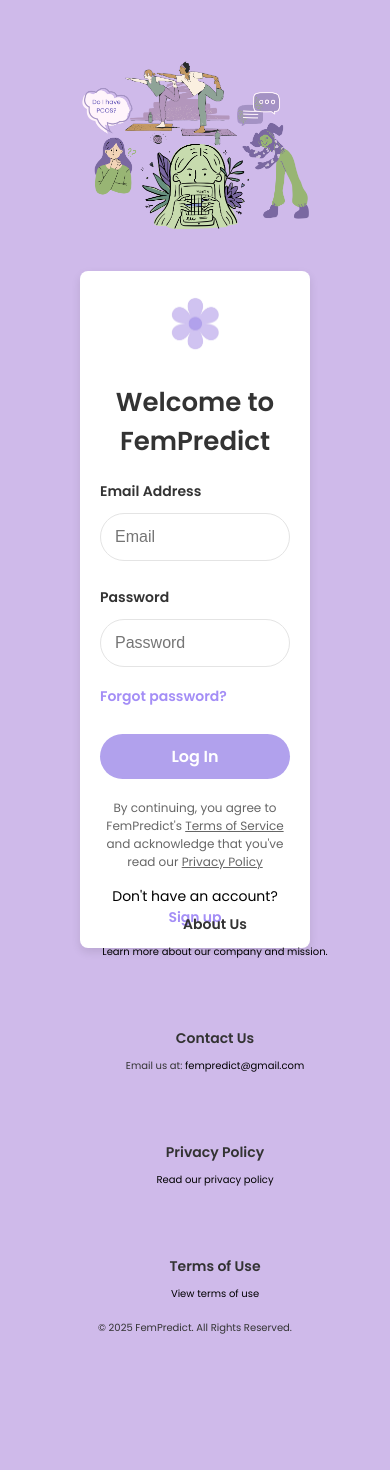
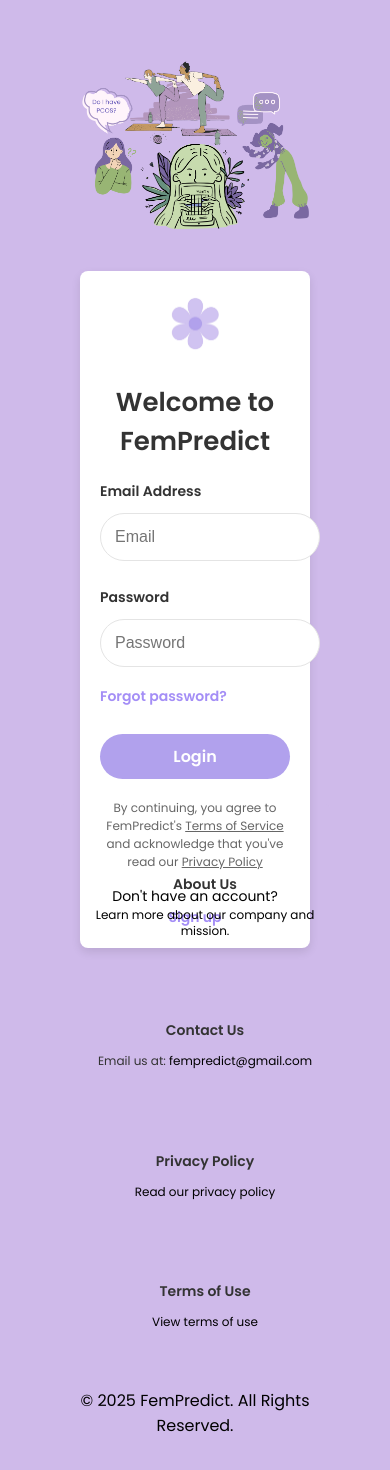
Before and after one commit to MithilaCoomaraswamy/DSGP, a React (Vite) app in the folder frontend/: page / in a window 390 px wide. Shown: the top 1470 px of the page. Before the commit the page ends 1366 px from the top, so only its background shows below. Built offline with nearby package versions, Linux system fonts and the light colour scheme.

Commit message:
CSS edits

```diff
--- a/frontend/src/LoginForm.css
+++ b/frontend/src/LoginForm.css
@@ -126,6 +126,7 @@ html, body {
   border-radius: 24px;
   cursor: pointer;
   transition: background-color 0.3s ease;
+  font-family: 'Poppins', sans-serif;
 }
 
 .login-button:hover {
--- a/frontend/src/index.css
+++ b/frontend/src/index.css
@@ -1,4 +1,26 @@
+/* Importing Poppins font */
 @import url('https://fonts.googleapis.com/css2?family=Poppins:wght@400;600&display=swap');
+
+/* General Body Styles */
+body {
+  background-color: #cfbaea;
+  color: black;
+  padding: 60px;
+  height: 100vh;
+  font-family: 'Poppins', sans-serif;
+  text-align: center;
+  border-radius: 50px;
+}
+
+/* Navigation Styles */
+nav {
+  background-color: #cfbaea;
+  overflow: hidden;
+  border-radius: 5px;
+  width: 100%;
+  margin: 0 auto;
+  padding: 10px 0;
+}
 
 nav a {
   display: flex;
@@ -11,209 +33,121 @@ nav a {
   transition: all 0.3s ease;
 }
 
-nav a:hover{
+nav a:hover,
+nav a.active {
   font-weight: bold;
 }
 
-nav a.active{
-  font-weight: bold;
-}
-
-/* Footer styles */
-footer.footer {
-  width: 100%; /* Ensures footer spans the full width */
-  background-color: #b1a1ed00; /* Or any color you want */
+/* General Footer Styles */
+.footer {
+  width: 100%;
+  background-color: #cfbaea;
+  color: black;
+  padding: 20px 0;
+  display: flex;
+  flex-direction: column;
+  justify-content: space-between;
+  align-items: center;
   border-radius: 5px;
-  padding: 20px 0; /* Adjust padding as needed */
-  text-align: center; /* Center the content inside footer */
-  position: relative; /* Change from absolute to relative */
-  margin-top: 50px; /* Space the footer away from the main section */
 }
 
 .footer-container {
   display: flex;
-  justify-content: center;
-  margin: 0 auto; /* Center the footer container */
-  padding: 0 20px; /* Optional: Add padding to the sides */
-  width: 100%; /* Ensure the footer container takes the full width */
-}
-
-/* Footer Styling */
-.footer {
-  background-color: #fff; /* White background */
-  color: #000; /* Black text */
-  padding: 0; /* Reduced padding to decrease footer height */
-  margin-top: 0px;
-  font-family: 'Poppins', sans-serif;
-  width: 100%; /* Ensure full width */
-  box-sizing: border-box; /* Ensure padding doesn't affect width */
-}
-
-/* Main container for footer content */
-.footer-container {
-  max-width: 1200px; /* Same width as other content */
-  margin: 0 auto;
-  display: flex;
   justify-content: space-between;
-  flex-wrap: wrap;
-  gap: 20px; /* Increased gap between footer items */
-  align-items: center; /* Vertically align items in the center */
-}
-
-/* Footer sections (links) layout */
-.footer-links {
-  display: flex;
-  gap: 20px; /* Spacing between the links */
-  justify-content: flex-start;
+  width: 100%;
+  max-width: 1200px;
+  padding: 0 20px;
   flex-wrap: wrap;
 }
 
-.footer-links div {
-  display: flex;
-  flex-direction: column;
-  align-items: flex-start;
-}
-
-.footer-container h3 {
-  font-size: 14px; /* Font size for headings */
-  margin-bottom: 4px; /* Reduced margin */
-  color: #333; /* Dark color for headings */
-}
-
-.footer-container p {
-  font-size: 10px; /* Reduced font size */
-  color: #333; /* Darker text for readability */
-  line-height: 1.3; /* Reduced line height for compactness */
+.footer-container > div {
+  flex: 1;
+  padding: 10px;
+  min-width: 200px;
 }
 
 .footer-link {
-  color: #000; /* Black links */
+  color: #000;
   text-decoration: none;
-  font-weight: 400; /* Regular weight */
+  font-weight: 400;
   transition: color 0.3s ease, transform 0.2s ease;
 }
 
 .footer-link:hover {
-  color: #a88afc; /* Highlight links with a warm color on hover */
+  color: #a88afc;
   text-decoration: underline;
-  transform: translateX(5px); /* Subtle slide effect */
+  transform: translateX(5px);
 }
 
-/* Footer bottom section */
 .footer-bottom {
+  width: 100%;
   text-align: center;
-  margin-top: 10px; /* Reduced margin */
-  font-size: 10px; /* Reduced font size */
-  color: #333; /* Darker text for footer bottom */
+  padding: 10px 0;
 }
 
-
-.footer-links li {
-  margin: 0 15px;
+/* Footer Mobile Styles */
+@media screen and (max-width: 768px) {
+  .footer-container {
+    flex-direction: column;
     align-items: center;
   }
 
-.footer-links a {
-  text-decoration: none;
-  color: #333; /* Or any color you want for links */
-  font-size: small;
+  .footer-container > div {
+    width: 100%;
+    margin-bottom: 10px;
+  }
 }
 
-.footer-links a:hover {
-  text-decoration: underline;
-}
-.footer-copyright p {
-  margin-top: 10px;
-  color: #777;
-  align-items: center;
-  font-size: 32px;
+.footer-container h3 {
+  font-size: 14px;
+  margin-bottom: 4px;
+  color: #333;
 }
 
-ul {
-  display: flex;
-  list-style-type: none;
-  justify-content: space-between; /* Space out logo and links */
-  margin: 0;
-  padding: 0;
-  align-items: center; /* Vertically center items */
+.footer-container p {
+  font-size: 12px;
+  color: #333;
+  line-height: 1.3;
 }
 
-h1{
-  font-family:'Poppins', sans-serif;
-}
-
-li {
-  display: flex;
-  list-style-type: none;
-  float: right;
-  text-align: center;
-  justify-content: right;
-  padding: 0;
-  font-size: 17px;
-
-}
-
-body {
-  background-color: #cfbaea;
-  color: black;
-  padding: 60px;
-  height: 100vh;
-  font-family: 'Poppins', sans-serif;
-  text-align: center;
-  border-radius: 50px;
-}
-
-nav {
-  background-color: white;
-  overflow: hidden;
-  border-radius: 5px;
-  width: 100%;
-  margin: 0 auto;
-  padding-top: 10px;
-  padding-bottom: 10px;
-
-}
-
-/* General Section Styling */
+/* Section Styling */
 .section-container {
   display: flex;
-  justify-content: space-between; /* Space between sections */
-  gap: 20px;  /* Add space between the sections */
-  margin-bottom: 40px;
-  margin-top: 40px;
+  justify-content: space-between;
+  gap: 20px;
+  margin: 40px 0;
 }
 
 .heading {
   display: flex;
-  align-items: center; /* Vertically center the logo */
+  align-items: center;
 }
 
 .heading img.logo {
-  width: 200px; /* Increase width to make the logo bigger */
-  height: auto; /* Maintain aspect ratio */
-  max-height: 60px; /* Increase max height to allow a larger logo */
+  width: 200px;
+  height: auto;
+  max-height: 60px;
 }
 
 .social-icon {
-  font-size: 40px; /* Set the size to 40px */
-  color: black;    /* Set the color to black */
+  font-size: 40px;
+  color: black;
 }
 
-/* Modal overlay */
+/* Modal Overlay */
 .modal-overlay {
   position: fixed;
   top: 0;
   left: 0;
   width: 100%;
   height: 100%;
-  background-color: rgba(0, 0, 0, 0.5); /* Dark background */
+  background-color: rgba(0, 0, 0, 0.5);
   display: flex;
   justify-content: center;
   align-items: center;
-  z-index: 1000; /* Ensure it's above other content */
+  z-index: 1000;
 }
 
-/* Modal content (the profile form) */
 .modal-content {
   background-color: white;
   padding: 20px;
@@ -230,7 +164,7 @@ nav {
   display: flex;
   justify-content: center;
   align-items: center;
-  background-color: rgba(0, 0, 0, 0.5); /* Dark background for the modal */
+  background-color: rgba(0, 0, 0, 0.5);
 }
 
 .auth-container {
@@ -240,10 +174,6 @@ nav {
   padding: 20px;
   border-radius: 8px;
   box-shadow: 0 4px 8px rgba(0, 0, 0, 0.1);
-}
-
-.right-side {
-  width: 100%;
 }
 
 .close-modal {
@@ -257,7 +187,7 @@ nav {
   cursor: pointer;
 }
 
-
+/* Form Styles */
 form .form-group {
   margin-bottom: 10px;
 }
@@ -265,19 +195,16 @@ form .form-group {
 form label {
   display: block;
   margin-bottom: 5px;
-  text-align: left;
 }
 
-form input {
+form input,
+form button {
   width: 100%;
   padding: 8px;
-  border: 1px solid #ccc;
   border-radius: 4px;
 }
 
 form button {
-  width: 100%;
-  padding: 10px;
   background-color: #b1a1ed;
   color: black;
   border: none;
@@ -285,17 +212,15 @@ form button {
   cursor: pointer;
 }
 
-
 button {
   background: none;
   border: none;
   color: #b1a1ed;
   cursor: pointer;
-  font-family: 'Poppins', sans-serif;
   font-size: 16px;
 }
 
-/* Style for Forgot Password link */
+/* Forgot Password */
 .forgot-password {
   margin-top: 5px;
   text-align: right;
@@ -306,31 +231,15 @@ button {
   text-decoration: none;
 }
 
-.form-group {
-  margin-bottom: 15px;
-}
-
-label {
-  display: block;
-  margin-bottom: 5px;
-}
-
-input {
-  width: 100%;
-  padding: 8px;
-  box-sizing: border-box;
-  margin-top: 5px;
-}
-
+/* About Us Section */
 .about-us {
-  background-color:#cfbaea;
-  background-position: center;
+  background-color: #cfbaea;
   padding: 20px 40px 60px;
-  margin-top: 40px;
-  margin-bottom: 40px;
+  margin: 40px 0;
   border-radius: 5px;
 }
 
+/* Team Cards */
 .team-cards {
   display: flex;
   justify-content: center;
@@ -338,7 +247,8 @@ input {
   flex-wrap: wrap;
 }
 
-.card {
+.card,
+.value-item {
   width: 250px;
   padding: 20px;
   background-color: white;
@@ -348,19 +258,22 @@ input {
   text-align: center;
 }
 
-.card img {
+.card img,
+.value-item img {
   width: 100%;
   border-radius: 5px;
   height: 200px;
   object-fit: contain;
 }
 
-.card h4 {
+.card h4,
+.value-item h4 {
   margin-top: 15px;
   font-size: 1.5rem;
 }
 
-.card p {
+.card p,
+.value-item p {
   font-size: 1rem;
   color: #777;
 }
@@ -373,35 +286,9 @@ input {
   margin-top: 20px;
 }
 
-.value-item {
-  width: 250px;
-  padding: 20px;
-  background-color: white;
-  border: 2px solid black;
-  border-radius: 10px;
-  box-shadow: 0 4px 8px rgba(0, 0, 0, 0.1);
-  text-align: center;
-}
-
-.value-item h4 {
-  font-size: 1.5rem;
-  margin-bottom: 10px;
-}
-
-.value-item p {
-  font-size: 1.1rem;
-  color: black;
-}
-
 /* Meet the Team Section */
 h3 {
   font-size: 2rem;
   text-align: center;
   margin-top: 40px;
 }
-
-@media (max-width: 768px) {
-  .footer-container {
-    flex-direction: column; /* Stack footer content vertically on small screens */
-  }
-}
--- a/frontend/src/pages/Footer.jsx
+++ b/frontend/src/pages/Footer.jsx
@@ -6,19 +6,19 @@ const Footer = () => {
       <div className="footer-container">
         <div>
           <h3>About Us</h3>
-        <p><a href="/about" target='blank' className="footer-link">Learn more about our company and mission.</a></p>
+          <p><a href="/about" target="_blank" className="footer-link">Learn more about our company and mission.</a></p>
         </div>
         <div>
           <h3>Contact Us</h3>
-        <p>Email us at: <a href="mailto:fempredict@gmail.com" target='blank' className="footer-link">fempredict@gmail.com</a></p>
+          <p>Email us at: <a href="mailto:fempredict@gmail.com" target="_blank" className="footer-link">fempredict@gmail.com</a></p>
         </div>
         <div>
           <h3>Privacy Policy</h3>
-        <p><a href="/privacypolicy" target='blank' className="footer-link">Read our privacy policy</a></p>
+          <p><a href="/privacypolicy" target="_blank" className="footer-link">Read our privacy policy</a></p>
         </div>
         <div>
           <h3>Terms of Use</h3>
-        <p><a href="/termsofservice" target='blank' className="footer-link">View terms of use</a></p>
+          <p><a href="/termsofservice" target="_blank" className="footer-link">View terms of use</a></p>
         </div>
       </div>
       <div className="footer-bottom">
--- a/frontend/src/pages/LoginForm.jsx
+++ b/frontend/src/pages/LoginForm.jsx
@@ -355,7 +355,7 @@ const LoginForm = () => {
                   </div>
                 </div>
                 <button type="submit" className="login-button">
-                  Log In
+                  Login
                 </button>
               </form>
             )}
--- a/frontend/src/profile.css
+++ b/frontend/src/profile.css
@@ -129,6 +129,8 @@ h2 {
   border: none;
   cursor: pointer;
   margin-top: 20px;
+  font-family: 'Poppins', sans-serif;
+  font-weight: bold;
 }
 
 .rounded-btn:hover {
@@ -367,85 +369,3 @@ h2 {
   width: 100%;
   border-radius: 2px;
 }
-
-/* Footer Styles */
-.footer {
-  background-color: #fff; /* White background */
-  color: #000; /* Black text */
-  padding: 0; /* Reduced padding to decrease footer height */
-  margin-top: 0px;
-  font-family: 'Poppins', sans-serif;
-  width: 100%; /* Ensure full width */
-  box-sizing: border-box; /* Ensure padding doesn't affect width */
-}
-
-/* Main container for footer content */
-.footer-container {
-  max-width: 1200px; /* Same width as other content */
-  margin: 0 auto;
-  display: flex;
-  justify-content: space-between;
-  flex-wrap: wrap;
-  gap: 20px; /* Increased gap between footer items */
-  align-items: center; /* Vertically align items in the center */
-}
-
-/* Footer sections (links) layout */
-.footer-links {
-  display: flex;
-  gap: 20px; /* Spacing between the links */
-  justify-content: flex-start;
-  flex-wrap: wrap;
-}
-
-.footer-links div {
-  display: flex;
-  flex-direction: column;
-  align-items: flex-start;
-}
-
-.footer-container h3 {
-  font-size: 14px; /* Font size for headings */
-  margin-bottom: 4px; /* Reduced margin */
-  color: #333; /* Dark color for headings */
-}
-
-.footer-container p {
-  font-size: 10px; /* Reduced font size */
-  color: #333; /* Darker text for readability */
-  line-height: 1.3; /* Reduced line height for compactness */
-}
-
-.footer-link {
-  color: #000; /* Black links */
-  text-decoration: none;
-  font-weight: 400; /* Regular weight */
-  transition: color 0.3s ease, transform 0.2s ease;
-}
-
-.footer-link:hover {
-  color: #a88afc; /* Highlight links with a warm color on hover */
-  text-decoration: underline;
-  transform: translateX(5px); /* Subtle slide effect */
-}
-
-/* Footer bottom section */
-.footer-bottom {
-  text-align: center;
-  margin-top: 10px; /* Reduced margin */
-  font-size: 10px; /* Reduced font size */
-  color: #333; /* Darker text for footer bottom */
-}
-
-/* Responsiveness */
-@media (max-width: 768px) {
-  .footer-container {
-    flex-direction: column;
-    align-items: center;
-  }
-
-  .footer-links {
-    flex-direction: column;
-    align-items: center;
-  }
-}
```
Also changed, not shown: frontend/src/pages/Profile.jsx (+11 -4 lines). Lines whose indentation alone changed are shown as unchanged.
